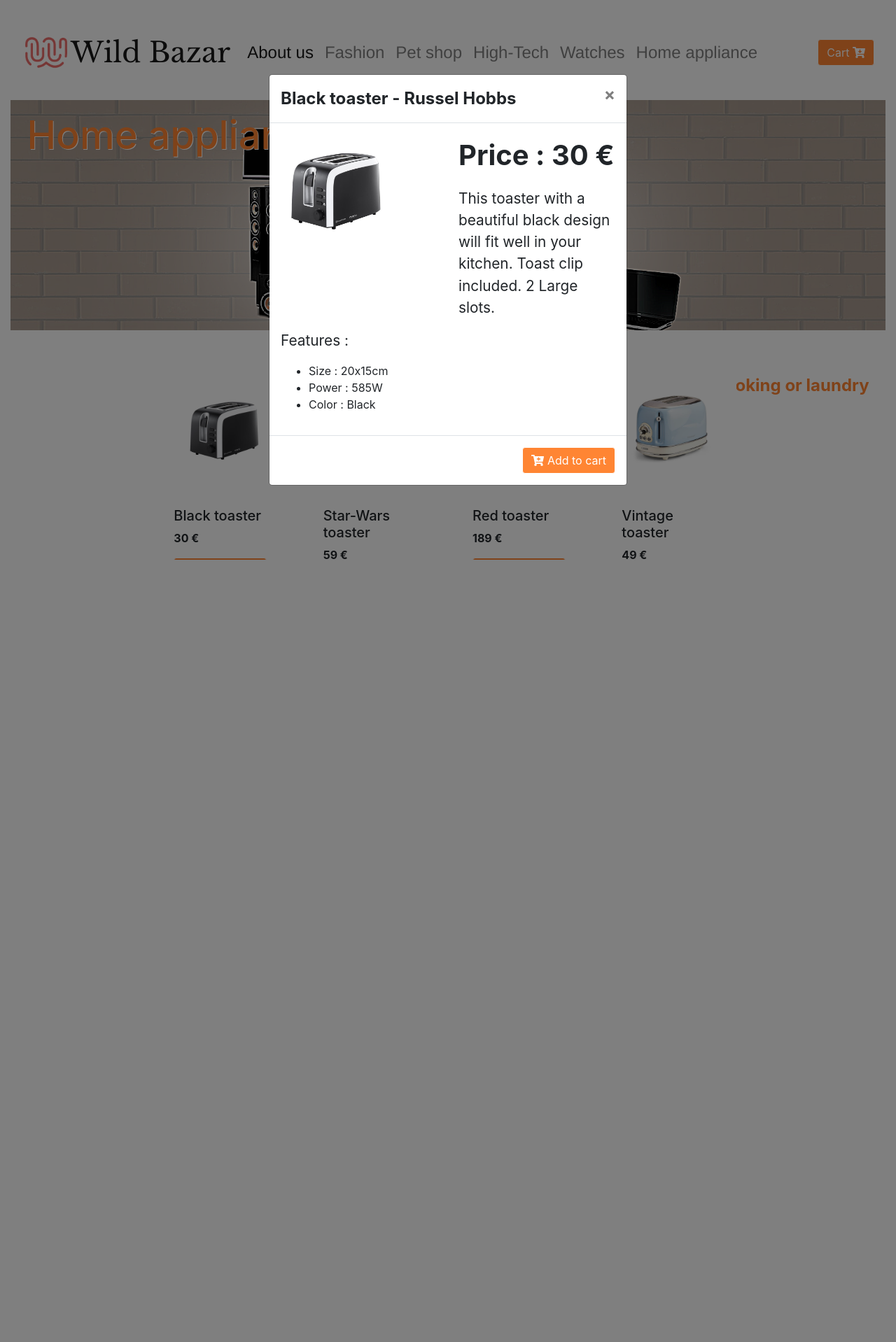
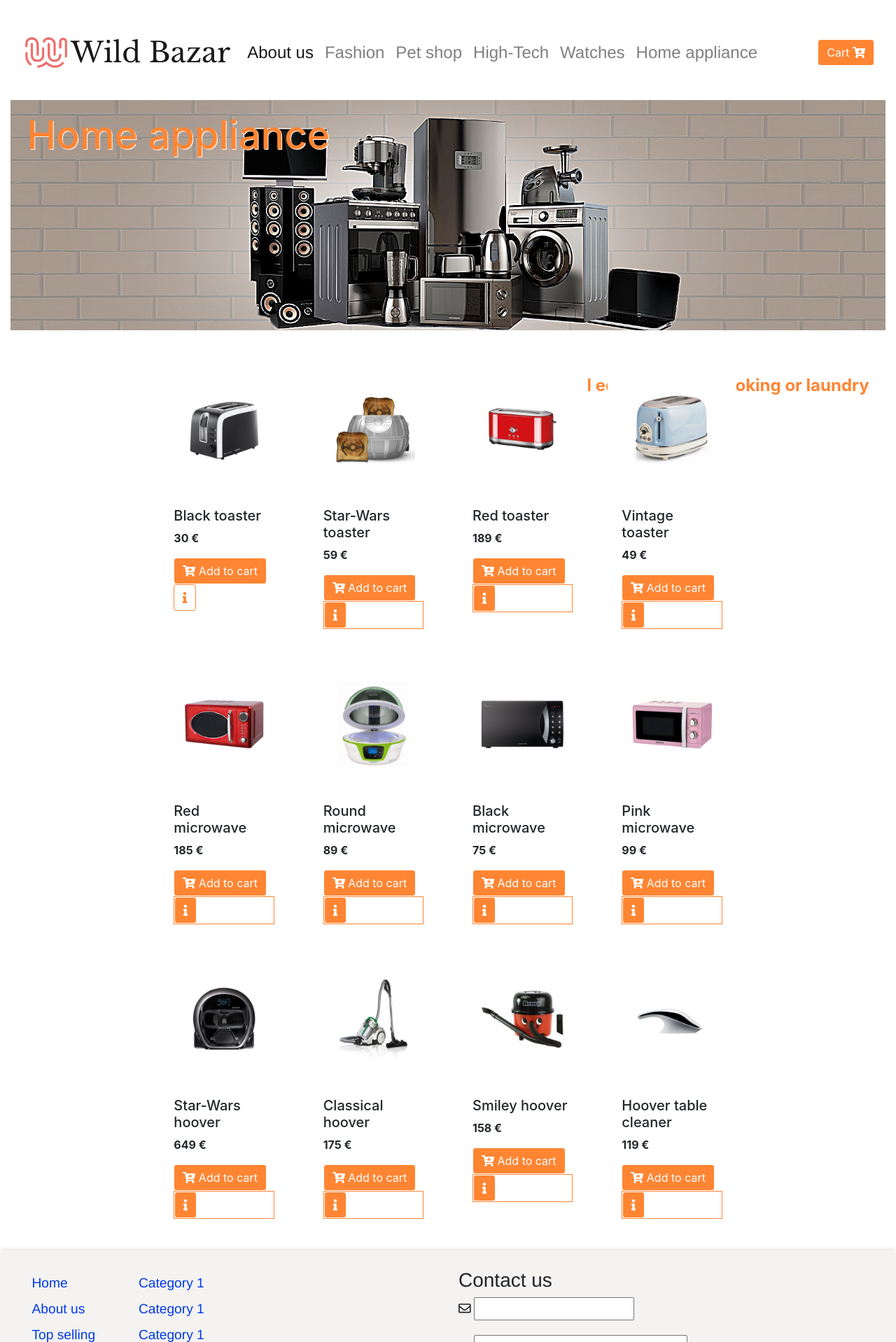
Before and after one commit to WildCodeSchool/orleans-0219-php-wildbazar2, a PHP site: page /electromenager.html in a window 1280 px wide, after a click on "More details". Shown: the top 1918 px of the page at 70% size. Before the commit the page ends 800 px from the top, so only its background shows below. Run offline with PHP 8.4, Linux system fonts and the light colour scheme.

Commit message:
hr + modif info button

```diff
--- a/electromenager.css
+++ b/electromenager.css
@@ -45,10 +45,17 @@
 }
 
 .btnInfo {
-	position: absolute;
-	right: 4.5%;
-	bottom: 4.5%;
+	border: solid 1px #ff8533!important;
+	color: #ff8533!important;
+	background-color: white!important;
 }
+
+.btnInfo:hover {
+	background-color: #ff8533!important;
+	border: solid 1px white!important;
+	color: white!important;
+}
+
 
 .modal {
 	overflow: scroll;
@@ -98,63 +105,3 @@ section {
 	color: #ff8533;
 	background-color: white;
 }
-
-
-/*FOOTER*/
-/*.footer {
-	background-color: #F4F3F2;
-	font-family: 'Arimo', sans-serif;
-	padding-bottom: 10px;
-	box-shadow: 0px 0px 6px lightgrey;
-}
-
-.footerImg {
-	height: 40px;
-}
-
-.tableFooter {
-	padding-left: 5%;
-	padding-top: 1.3%;
-	font-size: 1.2em;
-}
-
-footer a {
-	color: #0039e6;
-}
-
-.titleFooter {
-	font-family: 'Libre Baskerville', serif;
-	padding-top: 4%;
-	font-size: 1.1em;
-}
-
-.inputText {
-	height: 100px;
-	width: 50%;
-}
-
-#btnFooter {
-	border: solid 1px white;
-	box-shadow: 1px 2px 2px white;
-	margin-left: 2.5%;
-}
-
-#btnFooter:hover {
-	border: solid 1px #ffb84d;
-	box-shadow: 1px 2px 2px #ffb84d;
-	margin-left: 2.5%;
-	background-color: white;
-}
-
-footer {
-	padding-top: 2%;
-	padding-bottom: 2%
-}
-
-footer p {
-	font-size: 1.1em;
-}
-
-.search {
-	font-size: 1.5em;
-}*/
--- a/electromenager.html
+++ b/electromenager.html
@@ -81,11 +81,9 @@
 								<h5 class="card-text">Black toaster</h5>
 								<p class="price">30 &euro;</p>
 								<a href="#" class="btn" id="categoryBtn"><i class="fas fa-cart-plus"></i> Add to cart</a>
-								<div title="More details" class="btnInfo">
-									<button type="button" data-toggle="modal" data-target="#blackToaster" class="btn">
-										<i class="fas fa-info"></i>
-									</button>
-								</div>
+								<button type="button" data-toggle="modal tooltip" data-target="#blackToaster" class="btn btnInfo" data-placement="bottom" title="More details">
+									<i class="fas fa-info"></i>
+								</button>
 							</div>
 						</div>
 					</div>
--- a/style.css
+++ b/style.css
@@ -106,16 +106,6 @@ section {
 }
 
 
-
-.card,
-.category .cont-cat {
-	transition: all 0.2s ease-out;
-}
-.card:hover,
-.category .cont-cat:hover {
-	transform: scale(1.1);
-	transition: all 0.2s ease-in;
-}
 
 .btn {
 	background-color: #ff8533;
```
